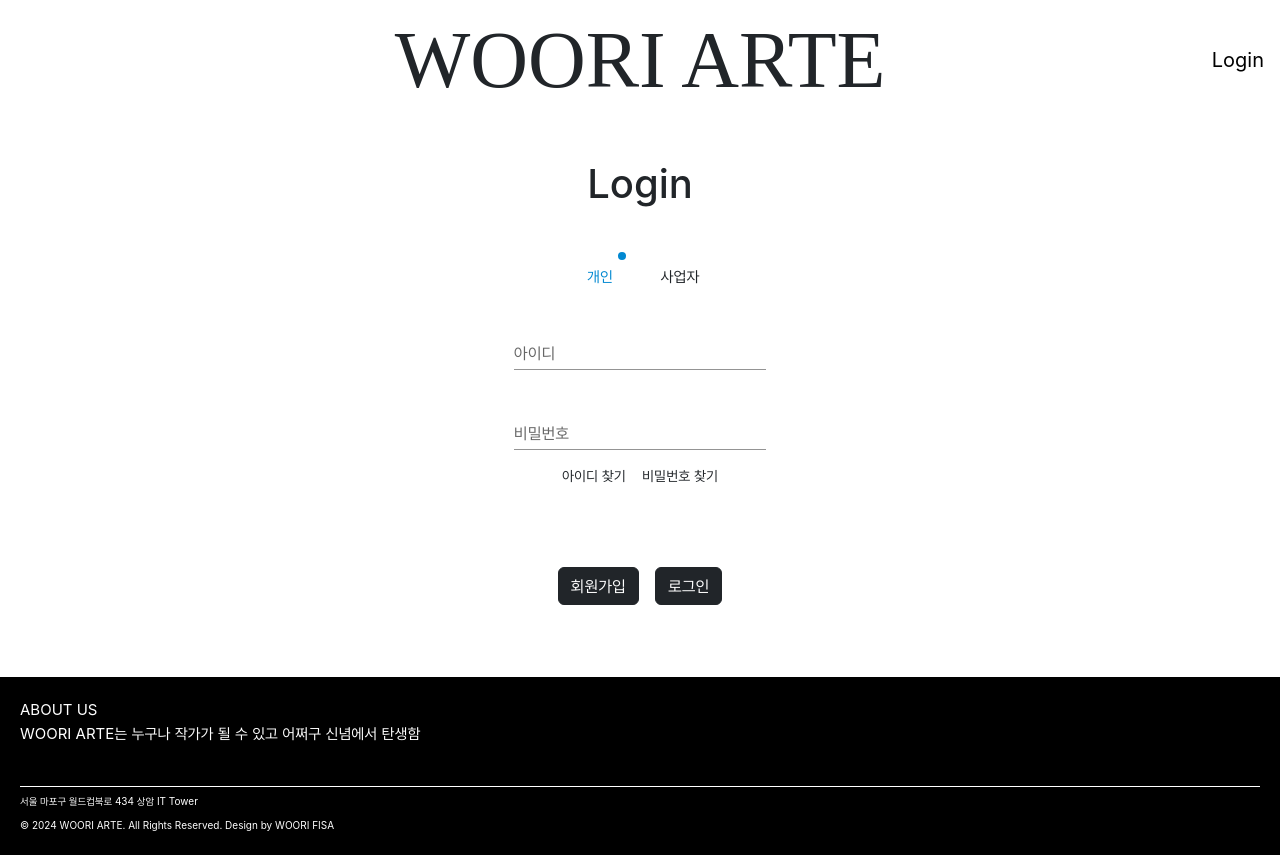
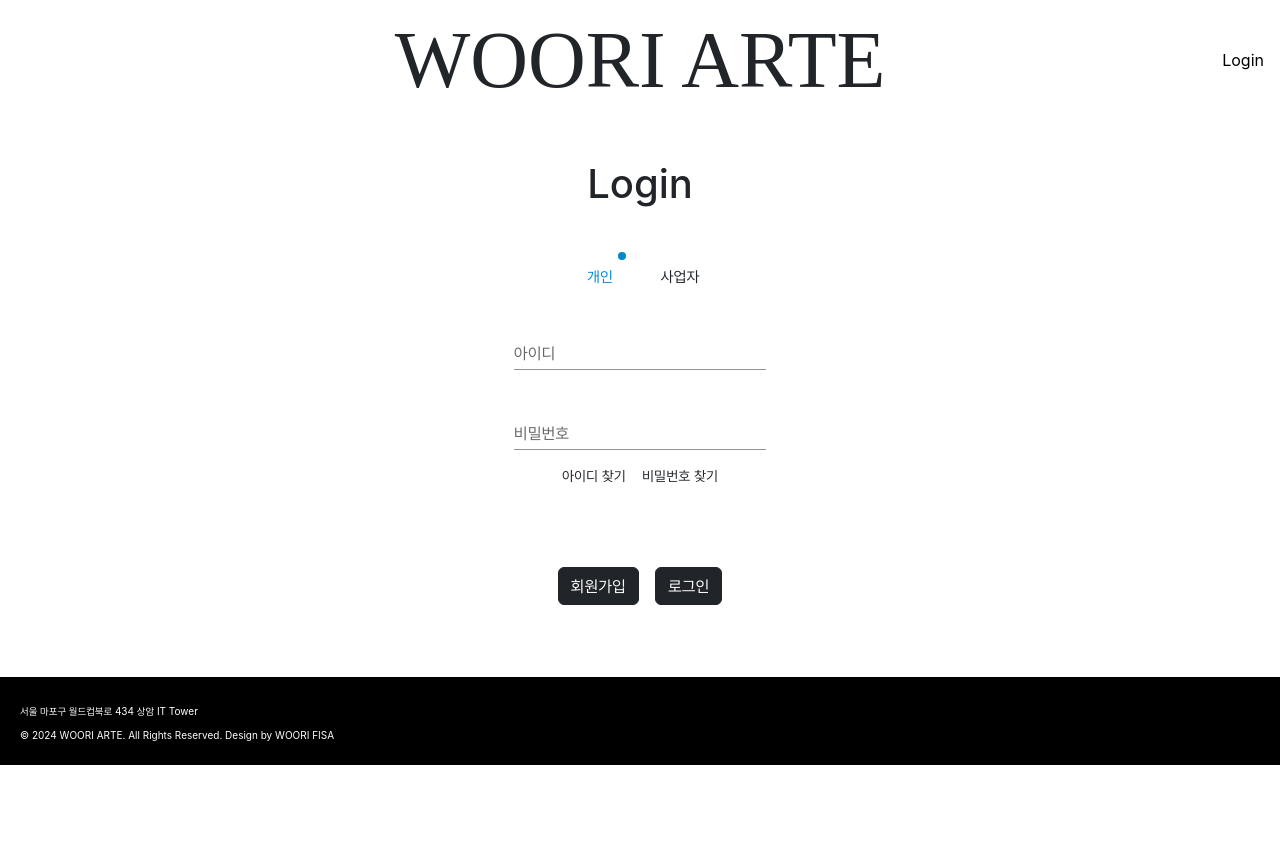
Before and after one commit to ugyeong0u0/front_wooriarte, a React (Create React App) app: page /loginuser in a window 1280 px wide. After the commit the page ends 800 px from the top, so only its background shows below. Built offline with nearby package versions, Linux system fonts and the light colour scheme; a web font is replaced by a local one.

Commit message:
[Fix] 하단 수정

```diff
--- a/src/components/CuFooter.js
+++ b/src/components/CuFooter.js
@@ -11,18 +11,6 @@ const CuFooter = () => {
         textAlign: "left",
       }}
     >
-      <span>ABOUT US</span>
-      <div />
-      <span>WOORI ARTE는 누구나 작가가 될 수 있고 어쩌구 신념에서 탄생함</span>
-
-      <div
-        style={{
-          width: "100%",
-          height: 1,
-          backgroundColor: "white",
-          marginTop: 40,
-        }}
-      ></div>
       <span style={{ fontSize: 10, color: grey }}>
         서울 마포구 월드컵북로 434 상암 IT Tower
         <div />© 2024 WOORI ARTE. All Rights Reserved. Design by WOORI FISA
--- a/src/styles/Header.css
+++ b/src/styles/Header.css
@@ -27,7 +27,7 @@
 }
 
 .right-section button {
-  font-size: 20px; /* 글자 크기를 24px로 설정 */
+  font-size: 16px; /* 글자 크기를 24px로 설정 */
 }
 
 @font-face {
```
